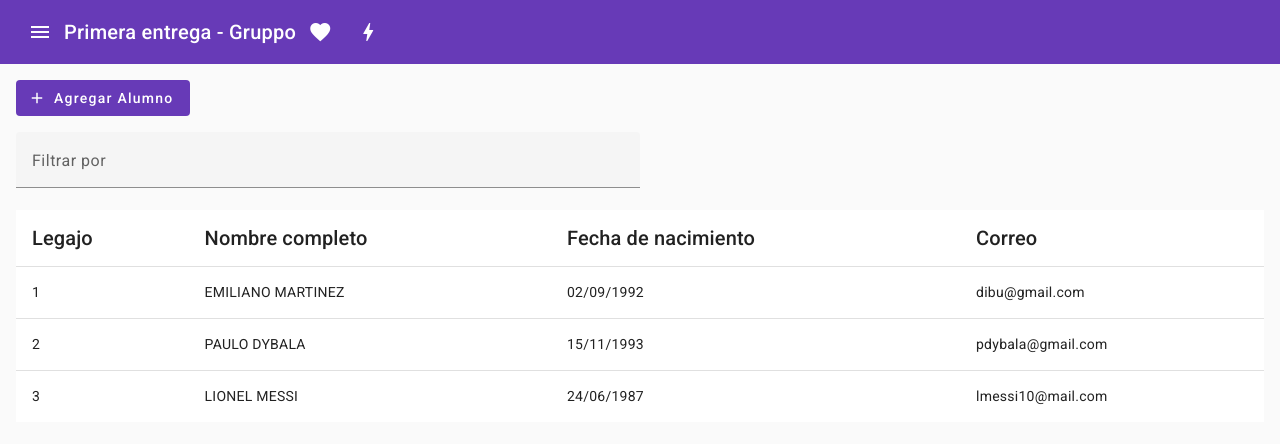
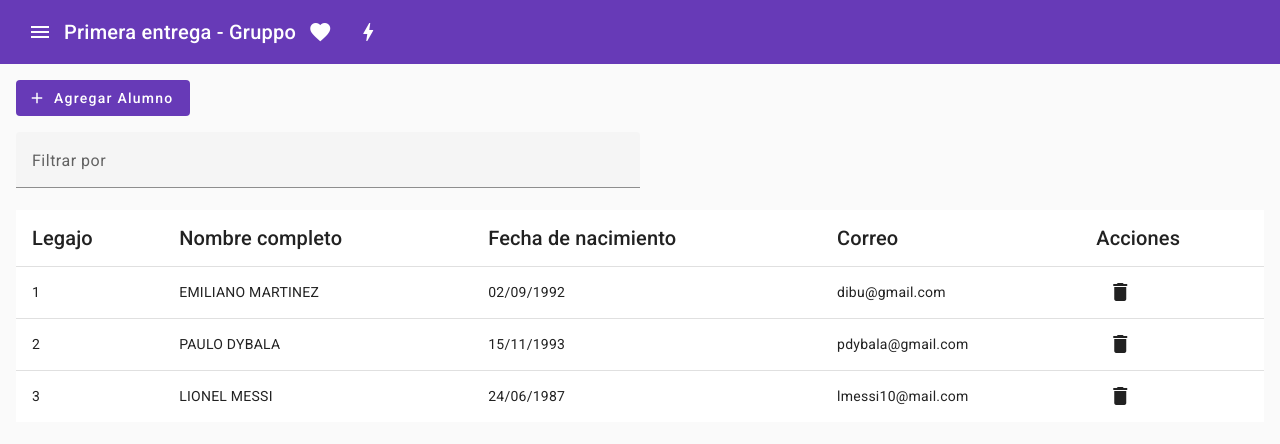
Before and after one commit to mgruppo/PFGruppo, an Angular app: page / in a window 1280 px wide. Shown: the top 444 px of the page. Built offline with nearby package versions, Linux system fonts and the light colour scheme.

Commit message:
se agrega funcionalidad de boton borrar en grilla, para eliminar alumno

```diff
--- a/src/app/pages/tablas/tablas.component.html
+++ b/src/app/pages/tablas/tablas.component.html
@@ -7,38 +7,62 @@
 
 <mat-form-field class="col-md-6">
   <mat-label>Filtrar por</mat-label>
-  <input matInput (keyup)="aplicarFiltros($event)" placeholder="Nombre o Apellido" #input>
+  <input
+    matInput
+    (keyup)="aplicarFiltros($event)"
+    placeholder="Nombre o Apellido"
+    #input
+  />
 </mat-form-field>
 
 <table mat-table [dataSource]="dataSource">
-
   <!-- Id Column -->
   <ng-container matColumnDef="id">
     <th [appFontSize]="20" mat-header-cell *matHeaderCellDef>Legajo</th>
-      <td mat-cell *matCellDef="let estudiante"> {{estudiante.id}} </td>
+    <td mat-cell *matCellDef="let estudiante">{{ estudiante.id }}</td>
   </ng-container>
 
   <!-- Nombre Completo Column -->
   <ng-container matColumnDef="nombreCompleto">
-    <th [appFontSize]="20" mat-header-cell *matHeaderCellDef>Nombre completo</th>
+    <th [appFontSize]="20" mat-header-cell *matHeaderCellDef>
+      Nombre completo
+    </th>
     <td mat-cell *matCellDef="let estudiante">
-      {{estudiante | nombreCompleto : 'mayuscula' }}
+      {{ estudiante | nombreCompleto : "mayuscula" }}
     </td>
   </ng-container>
 
   <!-- Fecha de Nacimiento -->
   <ng-container matColumnDef="fecha_nacimiento">
-      <th [appFontSize]="20" mat-header-cell *matHeaderCellDef>Fecha de nacimiento</th>
-      <td mat-cell *matCellDef="let estudiante"> {{estudiante.fecha_nacimiento | date: 'dd/MM/YYYY'  }} </td>
+    <th [appFontSize]="20" mat-header-cell *matHeaderCellDef>
+      Fecha de nacimiento
+    </th>
+    <td mat-cell *matCellDef="let estudiante">
+      {{ estudiante.fecha_nacimiento | date : "dd/MM/YYYY" }}
+    </td>
   </ng-container>
 
   <!-- Email Column -->
   <ng-container matColumnDef="email">
     <th [appFontSize]="20" mat-header-cell *matHeaderCellDef>Correo</th>
-      <td mat-cell *matCellDef="let estudiante"> {{estudiante.email}} </td>
+    <td mat-cell *matCellDef="let estudiante">{{ estudiante.email }}</td>
+  </ng-container>
+
+  <!-- Boton eliminar -->
+  <ng-container matColumnDef="actions">
+    <th [appFontSize]="20" mat-header-cell *matHeaderCellDef>Acciones</th>
+    <td mat-cell *matCellDef="let row">
+      <button
+        (click)="borrarAlumno(row)"
+        mat-icon-button
+        class="delete-icon"
+        aria-label="delete icon-button"
+      >
+        <mat-icon>delete</mat-icon>
+      </button>
+    </td>
   </ng-container>
 
   <tr mat-header-row *matHeaderRowDef="displayedColumns"></tr>
-    <tr mat-row *matRowDef="let row; columns: displayedColumns;"></tr>
-
+  <tr mat-row *matRowDef="let row; columns: displayedColumns"></tr>
 </table>
--- a/src/app/pages/tablas/tablas.component.ts
+++ b/src/app/pages/tablas/tablas.component.ts
@@ -2,6 +2,7 @@ import { Component } from '@angular/core';
 import { MatDialog } from '@angular/material/dialog';
 import { MatTableDataSource } from '@angular/material/table';
 import { AbmAlumnosComponent } from './abm-alumnos/abm-alumnos.component';
+import { find } from 'rxjs';
 
 
 export interface Estudiante {
@@ -45,7 +46,7 @@ export class TablasComponent {
 
   dataSource = new MatTableDataSource(this.estudiantes);
 
-  displayedColumns: string[] = ['id', 'nombreCompleto', 'fecha_nacimiento', 'email'];
+  displayedColumns: string[] = ['id', 'nombreCompleto', 'fecha_nacimiento', 'email', 'actions'];
 
   aplicarFiltros(ev: Event): void {
     const inputValue = (ev.target as HTMLInputElement)?.value;
@@ -70,4 +71,10 @@ export class TablasComponent {
     })
   }
 
+  borrarAlumno(fila: Estudiante){
+    let index = this.dataSource.data.findIndex(elemento => elemento.id === fila.id) ;
+    this.dataSource.data.splice(index, 1);
+    this.dataSource.data = this.dataSource.data;
+  }
+
 }
```
Lines whose indentation alone changed are shown as unchanged.
